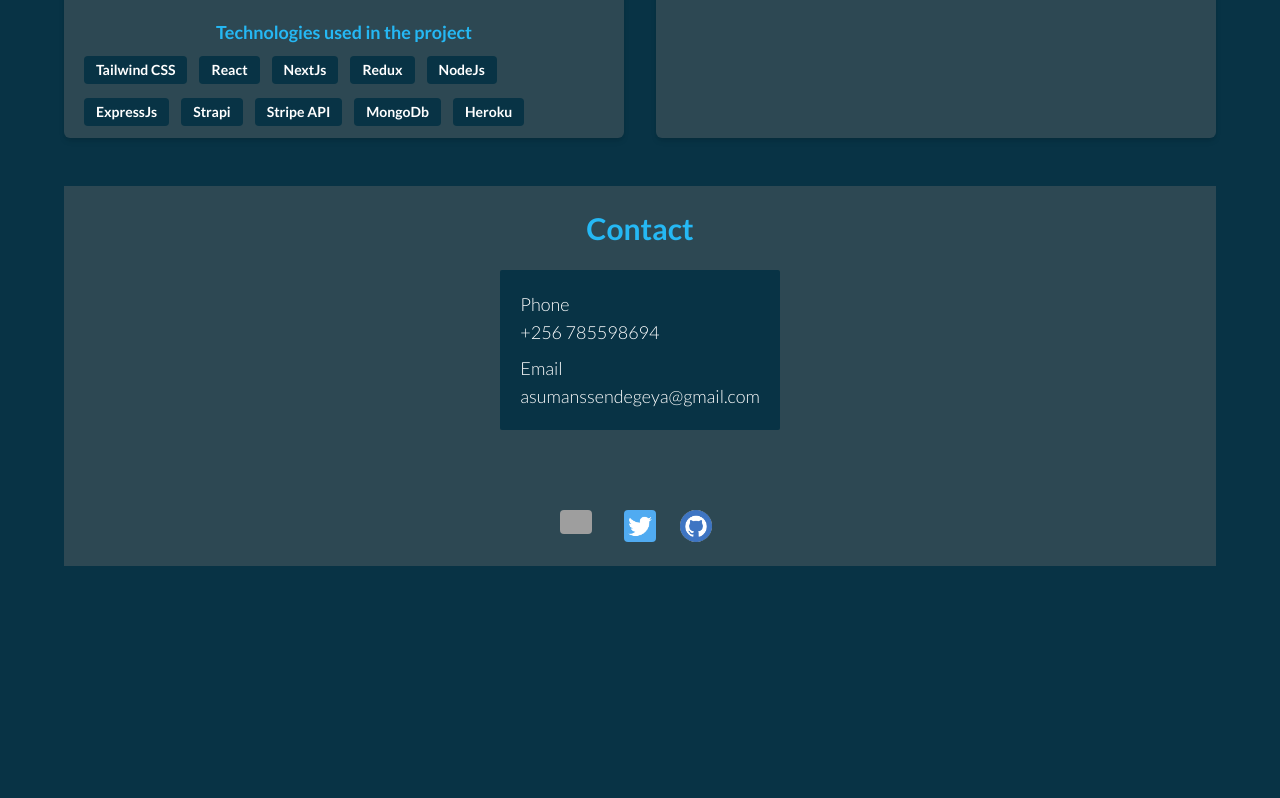
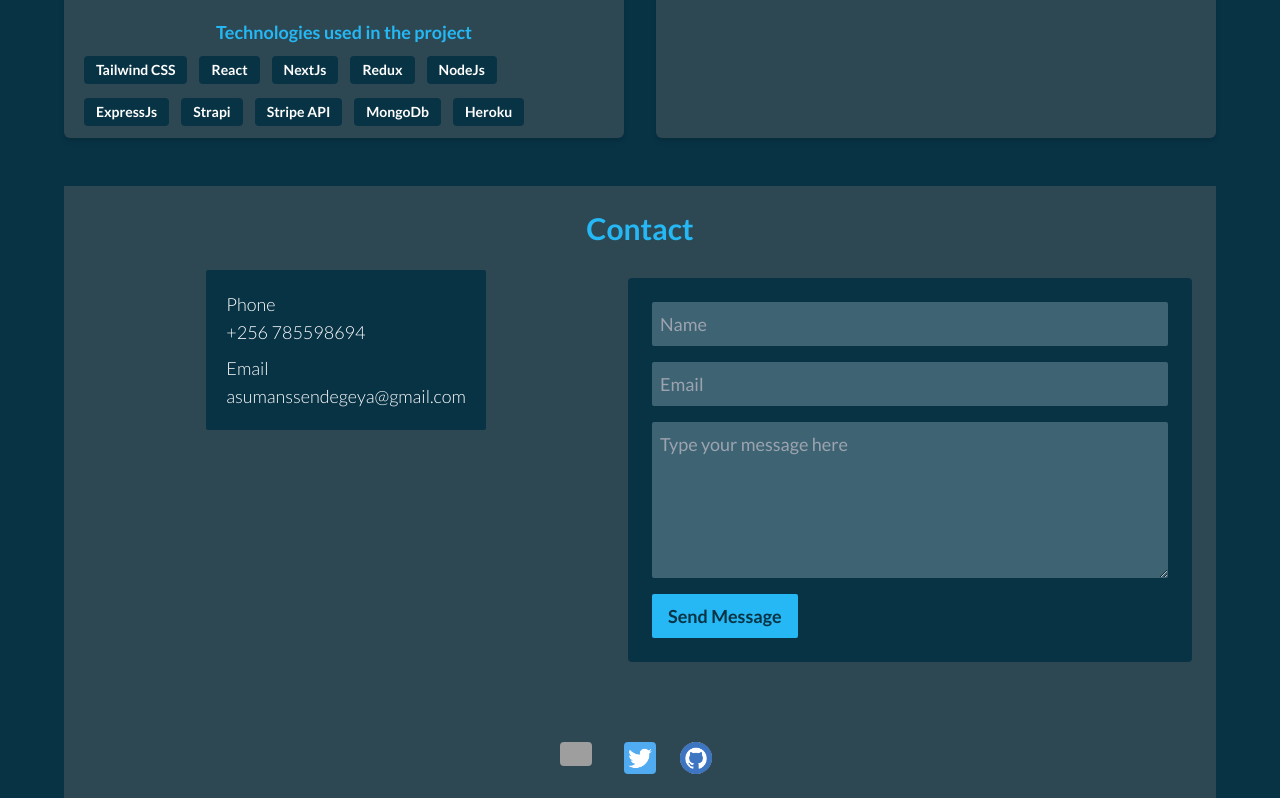
Before and after one commit to asuman315/portfolio, a React (Create React App) app: page / in a window 1280 px wide. Shown: the part 2948-3746 px from the top of the page. Before the commit the page ends 3514 px from the top, so only its background shows below. Built offline with nearby package versions, Linux system fonts and the light colour scheme; grey boxes are pictures that could not be loaded; a web font is replaced by a local one.

Commit message:
add form

```diff
--- a/src/Components/Footer/Contacts.jsx
+++ b/src/Components/Footer/Contacts.jsx
@@ -2,7 +2,7 @@ import React from 'react'
 
 const Contacts = () => {
   return (
-    <div className='bg-primary-1 py-5 px-5 w-autofill w-[fit-content] rounded-sm mx-auto mt-6'>
+    <div className='bg-primary-1 py-5 px-5 w-autofill w-[fit-content] rounded-sm mx-auto mt-6 h-[fit-content]'>
       <div>
         <p>Phone</p>
         <p>+256 785598694</p>
--- a/src/Components/Footer/Footer.jsx
+++ b/src/Components/Footer/Footer.jsx
@@ -1,16 +1,21 @@
-import React from 'react'
-import Contacts from './Contacts'
-import SocialMedia from './SocialMedia'
-//import Form from './Form'
+import React from 'react';
+import Contacts from './Contacts';
+import SocialMedia from './SocialMedia';
+import Form from './Form';
 
 const Footer = () => {
   return (
     <section className='absolute right-0 left-0 bg-primary-3 max-w-6xl mx-auto'>
-      <h2 className='text-center font-bold text-3xl text-primary-2 pt-6'>Contact</h2>
-      <Contacts />
+      <h2 className='text-center font-bold text-3xl text-primary-2 pt-6'>
+        Contact
+      </h2>
+      <div className='md:grid grid-cols-2 md:pr-6'>
+        <Contacts />
+        <Form />
+      </div>
       <SocialMedia />
     </section>
   );
-}
+};
 
-export default Footer
+export default Footer;
--- a/src/Components/Footer/Form.jsx
+++ b/src/Components/Footer/Form.jsx
@@ -1,11 +1,42 @@
-import React from 'react'
+import React from 'react';
 
 const Form = () => {
+  const handleSubmit = (e) => {
+    e.preventDefault();
+  }
+
   return (
     <div>
+      <form
+        onSubmit={handleSubmit}
+        className=' p-6 flex flex-col justify-center bg-primary-1 text-white font-medium w-[80%] mx-auto mt-8 rounded md:w-full'>
+        <input
+          type='text'
+          placeholder='Name'
+          className='rounded-sm mb-4 py-2 px-2 bg-primary-4'
+          autoComplete='on'
+          required
+        />
+        <input
+          type='text'
+          placeholder='Email'
+          className='rounded-sm mb-4 py-2 px-2 bg-primary-4'
+          required
+        />
+        <textarea
+          placeholder='Type your message here'
+          className=' px-2 py-2 rounded-sm bg-primary-4'
+          rows='5'
+          required
+        />
+        <button
+          type='submit'
+          className='text-left bg-primary-2 w-[fit-content] py-2 px-4 mt-4 rounded-sm font-bold text-primary-1'>
+          Send Message
+        </button>
+      </form>
+    </div>
+  );
+};
 
-    </div>
-  )
-}
-
-export default Form
+export default Form;
--- a/tailwind.config.js
+++ b/tailwind.config.js
@@ -13,6 +13,7 @@ module.exports = {
       'primary-1': 'hsl(197.4, 80%, 15%)',
       'primary-2': 'hsl(197.4, 90%, 55%)',
       'primary-3': 'hsl(197.4, 30%, 25%)',
+      'primary-4': 'hsl(197.4, 30%, 35%)',
       'secondary-1': 'hsl(38.8, 100%, 55%)',
       'white': '#fff',
     },
```
